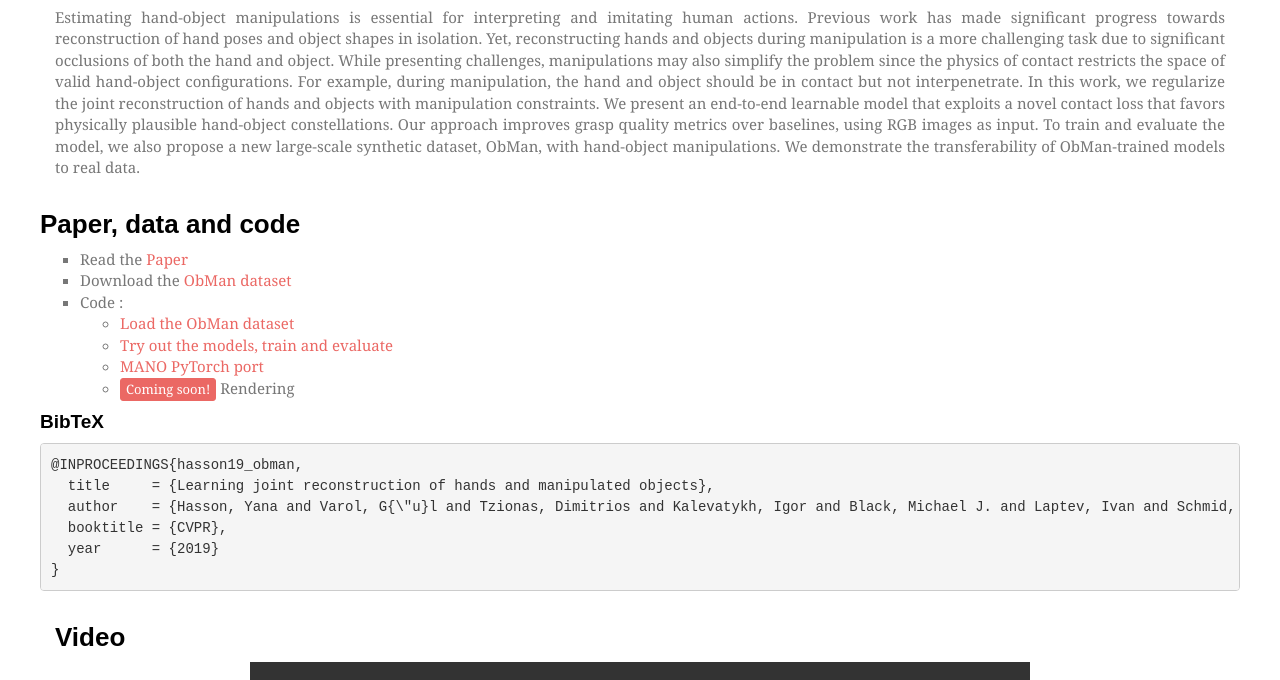
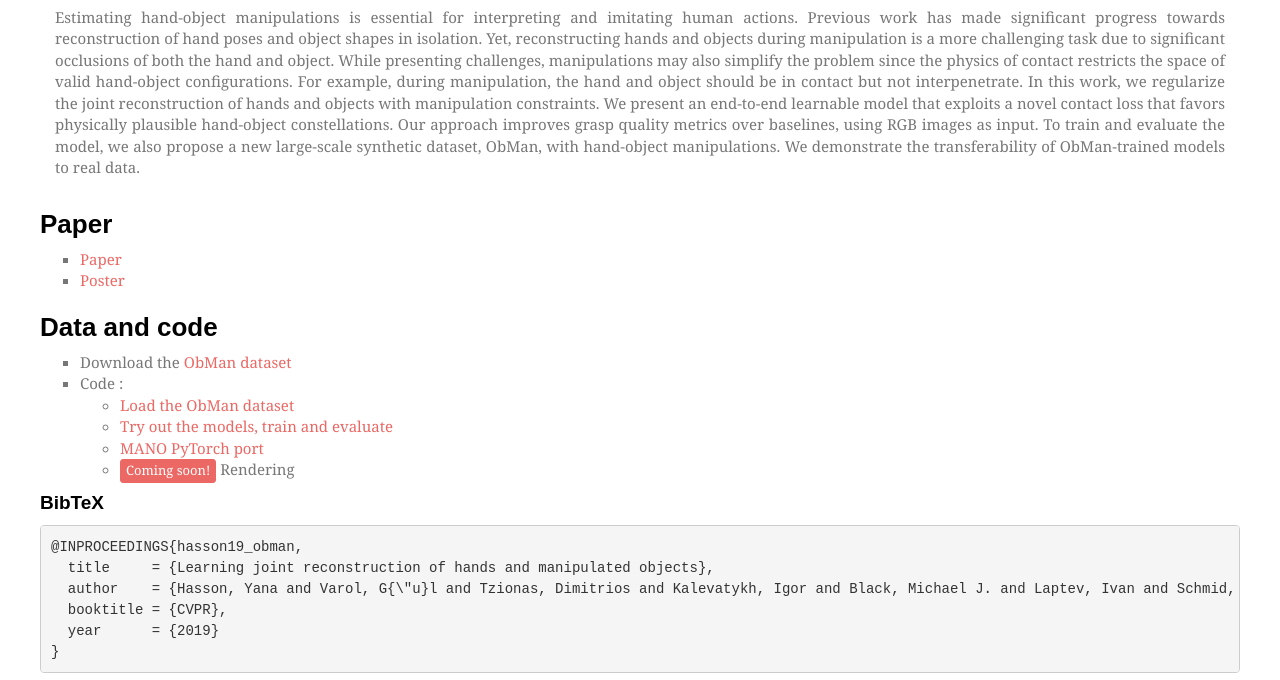
Before and after one commit to hassony2/hassony2.github.io, a plain HTML site: page obman.html in a window 1280 px wide. Shown: the part 625-1305 px from the top of the page. Drawn offline with Linux system fonts and the light colour scheme; files that its build step writes are made by us from their sources; grey boxes are pictures that could not be loaded; a web font is replaced by a local one.

Commit message:
Add poster link

```diff
--- a/obman.html
+++ b/obman.html
@@ -55,14 +55,18 @@
 	Our approach improves grasp quality metrics over baselines, using RGB images as input.
 	To train and evaluate the model, we also propose a new large-scale synthetic dataset, ObMan, with hand-object manipulations.
 	We demonstrate the transferability of ObMan-trained models to real data.
-
-
 	</p>
       <div class="row">
-        <h3>Paper, data and code </h3>
+      <h3>Paper </h3>
 
   <ul class="list" style="list-style-type:square">
-    <li>Read the <a href="https://arxiv.org/abs/1904.05767">Paper</a></li>
+    <li><a href="https://arxiv.org/abs/1904.05767">Paper</a></li>
+    <li><a href="img/poster.pdf">Poster</a></li>
+  </ul>
+
+      <h3> Data and code </h3>
+
+  <ul class="list" style="list-style-type:square">
     <li>Download the <a href="https://github.com/hassony2/obman"> ObMan dataset </a> </li>
     <li>Code :</li>
     <ul>
```
